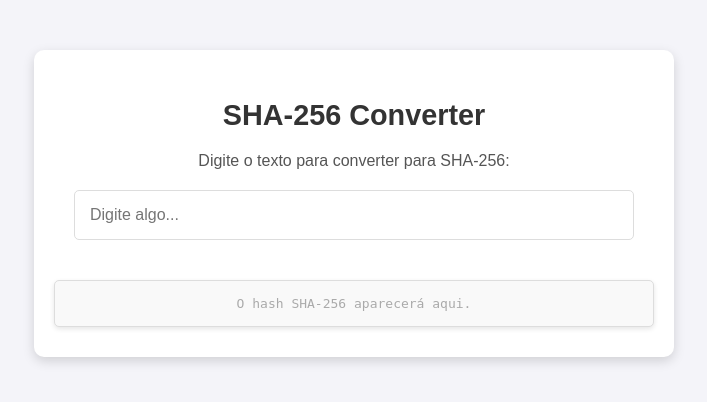
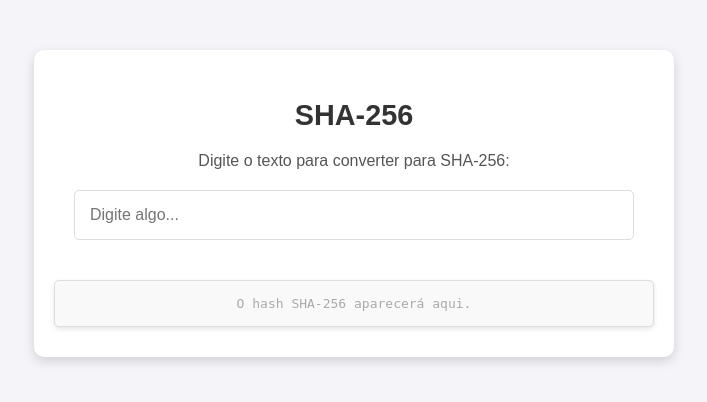
Before and after one commit to edilton-bs/MiniChain, a Python web app: template blockchain/templates/sha256.html in a window 1280 px wide. Shown: the part 77-479 px from the top of the page, without its empty margins (286-993 px from the left). Run offline with Jinja, Linux system fonts and the light colour scheme; the template is opened without the code that fills it, so the values that code supplies are empty.

Commit message:
alteração de nome

```diff
--- a/blockchain/templates/sha256.html
+++ b/blockchain/templates/sha256.html
@@ -133,7 +133,7 @@
 
     <!-- Conteúdo principal -->
     <div class="blockchain-container">
-        <h1>SHA-256 Converter</h1>
+        <h1>SHA-256</h1>
         <p>Digite o texto para converter para SHA-256:</p>
         <input type="text" id="texto" placeholder="Digite algo..." oninput="converterSHA256()">
         <!--<button class="convert-button" onclick="converterSHA256()">Converter</button>-->
```
